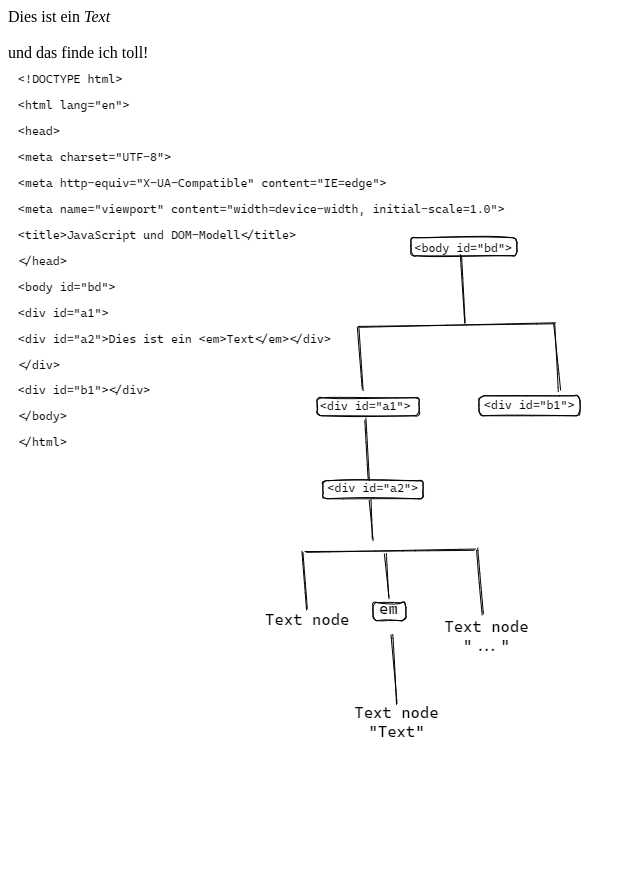
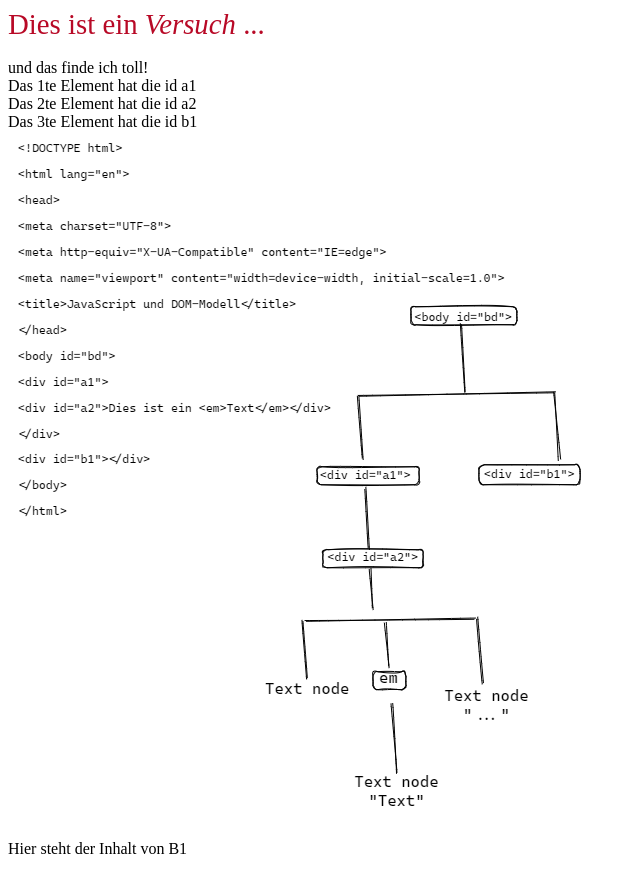
Before and after one commit to rosenstrase/wpr1, a plain HTML site: page JavaScript Einführung/index.html in a window 1280 px wide. Shown: the whole page, without its empty margins (0-640 px from the left). Before the commit the page ends 800 px from the top, so only its background shows below. Drawn offline with Linux system fonts and the light colour scheme.

Commit message:
JavaScript Einführung Gruppenarbeit Aufgaben 1 bis 2 fertig.

```diff
--- a/JavaScript Einführung/index.html
+++ b/JavaScript Einführung/index.html
@@ -8,7 +8,11 @@
 </head>
 <body id="bd">
     <div id="a1">
-        <div id="a2">Dies ist ein <em>Text</em></div>
+        <div id="a2">
+            Dies ist ein
+            <em>Text</em>
+            ...
+        </div>
     </div>
     <div id="b1">
         <img src="excalidraw.png">
--- a/JavaScript Einführung/javascript.js
+++ b/JavaScript Einführung/javascript.js
@@ -1,9 +1,40 @@
 console.log(document.getElementById("a1").innerHTML);
-document.addEventListener("DOMContentLoaded", ()=> {
+document.addEventListener("DOMContentLoaded",
+    () => {
         console.log("hello world again!");
         let ausgabe = document.getElementById("a1");
         console.log(ausgabe);
         console.log(ausgabe.innerHTML);
-    ausgabe.innerHTML +="<br> und das finde ich toll!";
+        ausgabe.innerHTML += "<br> und das finde ich toll!";
         console.log(ausgabe.innerHTML);
+        let container = document.getElementsByTagName("div");
+        console.log(container);
+        alert(container[0].id);
+        alert(container[0].innerHTML);
+        alert(container[0].innerText);
+        for (let i = 0; i < container.length; i++) {
+            ausgabe.innerHTML += "<br>Das " + (i + 1) + "te Element hat die id " + container[i].id
+            console.log(ausgabe.innerHTML);
+        }
+        let x1=document.getElementById("a2");
+        let y1=x1.childNodes[1].childNodes[0];
+        y1.nodeValue="Versuch";
+
+        x1.style.fontSize="1.8em";
+        x1.style.color = "#b80926";
+
+        /*auf das element mit der id=b1 zugreifen*/
+        let b1 = document.getElementById("b1");
+
+        /*wir erstellen einen Text(knoten) mit dem inhalt "Hier steht..." und schreiben diesen text in die variable content*/
+        let content = document.createTextNode("Hier steht der Inhalt von B1");
+
+        /*wir erstellen ein leeres p-element*/
+        let paragraph = document.createElement("p");
+
+        /*der content wird dem element paragraph als kind hinzugefügt*/
+        paragraph.appendChild(content);
+
+        /*der paragraph (mit text) wird als kind*/
+        b1.appendChild(paragraph);
     })
```
Also changed, not shown: JavaScript Einführung/Gruppenarbeit_Vorlagen/Gruppe1_Aufgabe_Plus_Operator.js (added, +48 -0 lines), JavaScript Einführung/Gruppenarbeit_Vorlagen/Gruppe2_3_Aufgabe-Strings.js (added, +55 -0 lines). Lines whose indentation alone changed are shown as unchanged.
